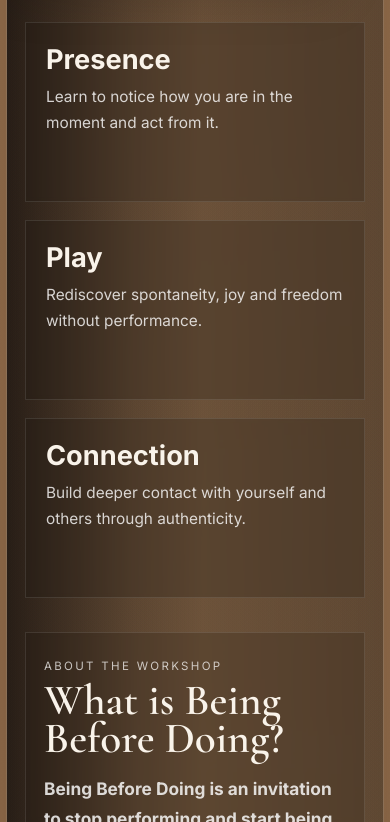
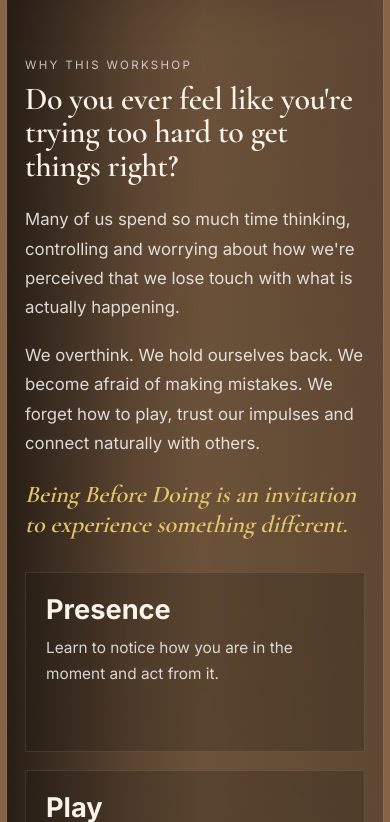
Before and after one commit to abreezel-art/lisbonplayground, a plain HTML site: page bbd/index.html in a window 390 px wide. Shown: the part 1325-2147 px from the top of the page. Drawn offline with nearby package versions, Linux system fonts and the light colour scheme.

Commit message:
Why this workshop&

```diff
--- a/bbd/index.html
+++ b/bbd/index.html
@@ -801,6 +801,50 @@
       color: rgba(255,255,255,0.8);
     }
 
+    .why-workshop {
+      padding: 44px 38px 40px;
+    }
+
+    .why-workshop-content {
+      max-width: 1200px;
+      margin: 0 auto;
+    }
+
+    .why-workshop h2 {
+      margin: 10px 0 0;
+      font-family: 'Cormorant Garamond', serif;
+      font-size: clamp(2rem, 4vw, 3.6rem);
+      line-height: 1.06;
+      letter-spacing: -0.01em;
+      font-weight: 600;
+      color: var(--ink);
+    }
+
+    .why-workshop-columns {
+      margin-top: 26px;
+      display: grid;
+      grid-template-columns: repeat(2, minmax(0, 1fr));
+      gap: 18px 48px;
+    }
+
+    .why-workshop-columns p {
+      margin: 0;
+      font-size: 1.05rem;
+      line-height: 1.75;
+      color: rgba(255,255,255,0.82);
+    }
+
+    .why-workshop-closing {
+      margin: 26px 0 0;
+      font-family: 'Cormorant Garamond', serif;
+      font-size: clamp(1.5rem, 2.2vw, 2.25rem);
+      line-height: 1.25;
+      font-weight: 600;
+      font-style: italic;
+      color: var(--gold);
+      text-align: left;
+    }
+
     @media (max-width: 980px) {
       .hero {
         grid-template-columns: 1fr;
@@ -837,6 +881,14 @@
         grid-template-columns: 1fr;
       }
 
+      .why-workshop-columns {
+        gap: 18px 30px;
+      }
+
+      .why-workshop {
+        padding: 36px 18px 32px;
+      }
+
       .youtube-feature {
         grid-template-columns: 1fr;
       }
@@ -858,6 +910,7 @@
       .grid,
       .expect-grid,
       .section,
+      .why-workshop,
       .cta-wrap {
         padding-left: 18px;
         padding-right: 18px;
@@ -891,6 +944,16 @@
 
       .media-card.video {
         grid-row: auto;
+      }
+
+      .why-workshop-columns {
+        grid-template-columns: 1fr;
+        margin-top: 22px;
+        gap: 18px;
+      }
+
+      .why-workshop-closing {
+        margin-top: 22px;
       }
 
       .section-inner {
@@ -938,6 +1001,20 @@
           </div>
 
           <aside class="hero-visual" aria-label="Pedro portrait"></aside>
+        </section>
+
+        <section class="why-workshop" id="why-this-workshop">
+          <div class="why-workshop-content">
+            <p class="section-kicker">Why this workshop</p>
+            <h2>Do you ever feel like you're trying too hard to get things right?</h2>
+
+            <div class="why-workshop-columns">
+              <p>Many of us spend so much time thinking, controlling and worrying about how we're perceived that we lose touch with what is actually happening.</p>
+              <p>We overthink. We hold ourselves back. We become afraid of making mistakes. We forget how to play, trust our impulses and connect naturally with others.</p>
+            </div>
+
+            <p class="why-workshop-closing">Being Before Doing is an invitation to experience something different.</p>
+          </div>
         </section>
 
         <section class="grid" aria-label="Key themes">
```
